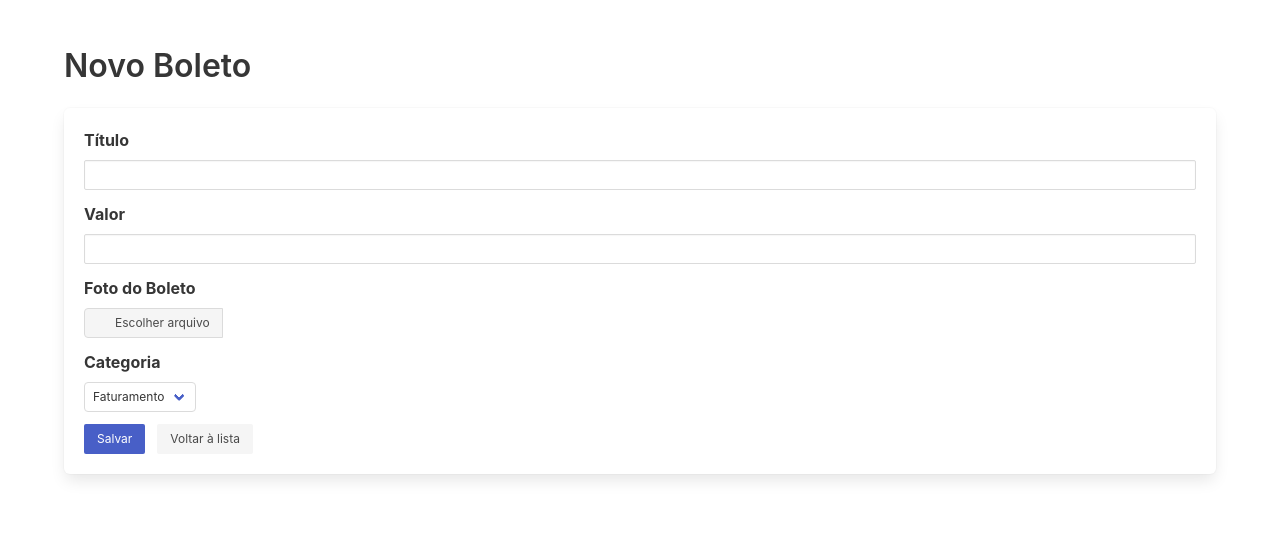
After one commit to bernardommedeiros/Gerenciador-Financeiro, a Django app: page /balancete/1/boletos/novo/ in a window 1280 px wide. The commit adds this page. Shown: the top 537 px of the page. Run offline with Django 5.2, Linux system fonts and the light colour scheme; the visitor is signed in with stand-in values (Sample User, id 1); some libraries are stand-ins or nearby versions.

Commit message:
feat: criação e listagem de boletos - calculo de saldo de cada balancete.

```diff
--- /dev/null
+++ b/src/finances/personal_finance/templates/personal_finance/criar_boletos.html
@@ -0,0 +1,73 @@
+{% extends 'personal_finance/base.html' %} {% block title %}Criar Boleto{% endblock %}
+
+{% block content %}
+<section class="section">
+  <div class="container">
+    <h2 class="title is-3">Novo Boleto</h2>
+
+    <form class="box" method="post" enctype="multipart/form-data">
+      {% csrf_token %}
+
+      <div class="field">
+        <label class="label">Título</label>
+        <div class="control">
+          <input class="input is-small" type="text" name="title" required />
+        </div>
+      </div>
+
+      <div class="field">
+        <label class="label">Valor</label>
+        <div class="control">
+          <input
+            class="input is-small"
+            type="number"
+            step="0.01"
+            name="value"
+            required
+          />
+        </div>
+      </div>
+
+      <div class="field">
+        <label class="label">Foto do Boleto</label>
+        <div class="file has-name is-small">
+          <label class="file-label">
+            <input class="file-input" type="file" name="boleto_img" />
+            <span class="file-cta">
+              <span class="file-icon">
+                <i class="fas fa-upload"></i>
+              </span>
+              <span class="file-label">Escolher arquivo</span>
+            </span>
+          </label>
+        </div>
+      </div>
+
+      <div class="field">
+        <label class="label">Categoria</label>
+        <div class="control">
+          <div class="select is-small">
+            <select name="category">
+              <option value="Faturamento">Faturamento</option>
+              <option value="Despesa">Despesa</option>
+            </select>
+          </div>
+        </div>
+      </div>
+
+      <div class="field is-grouped">
+        <div class="control">
+          <button class="button is-link is-small" type="submit"> Salvar </button>
+        </div>
+        <div class="control">
+          <a
+            class="button is-light is-small"
+            href="{% url 'boleto_listar' balancete_id %}">
+            Voltar à lista
+            </a>
+        </div>
+      </div>
+    </form>
+  </div>
+</section>
+{% endblock content %}
--- a/src/finances/personal_finance/templates/personal_finance/listar_balancetes.html
+++ b/src/finances/personal_finance/templates/personal_finance/listar_balancetes.html
@@ -3,7 +3,7 @@
 
 <section class="section">
   <div class="container">
-    <h1 class="title is-2 has-text-centered">Gerenciador Financeiro</h1>
+    <h1 class="title is-2 has-text-centered has-text-weight-semibold">Gerenciador Financeiro</h1>
 
     {% if user.is_authenticated %}
   <p class="mt-4 ml-4 is-size-6 has-text-weight-medium has-text-centered">
@@ -27,6 +27,7 @@
       <div class="columns is-multiline">
         {% for item in balancetes %}
           <div class="column is-4">
+            <a href="{% url 'boleto_listar' item.id %}">
               <div class="card has-shadow">
                 <div class="card-content">
                   <p class="title is-4 has-text-link">{{ item.title }}</p>
--- a/src/finances/personal_finance/urls.py
+++ b/src/finances/personal_finance/urls.py
@@ -2,6 +2,7 @@ from django.urls import path
 from django.contrib.auth import views as auth_views
 from .views.auth import register_view, login_view
 from .views.balancete import BalanceteListView, BalanceteCreateView
+from .views.boleto import BoletoListView, BoletoCreateView
 
 
 urlpatterns = [
@@ -10,4 +11,6 @@ urlpatterns = [
 
     path('balancetes/novo/', BalanceteCreateView.as_view(), name='balancete_criar'),
     path('', BalanceteListView.as_view(), name='listar_balancetes'),
+    path('balancete/<int:balancete_id>/boletos/', BoletoListView.as_view(), name='boleto_listar'),
+    path('balancete/<int:balancete_id>/boletos/novo/', BoletoCreateView.as_view(), name='boleto_criar')
 ]
--- /dev/null
+++ b/src/finances/personal_finance/views/boleto.py
@@ -0,0 +1,40 @@
+from django.views import View
+from django.views.generic import ListView
+from django.shortcuts import render, redirect, get_object_or_404
+from ..services import boleto as service
+from ..models.balancete import Balancete
+from django.http import Http404
+from django.contrib.auth.mixins import LoginRequiredMixin
+
+class BoletoCreateView(LoginRequiredMixin, View):
+    def get(self, request, balancete_id):
+        return render(request, 'personal_finance/criar_boletos.html', {
+            'balancete_id': balancete_id
+        })
+
+    def post(self, request, balancete_id):
+        boleto = service.criar_boleto(request.POST, request.FILES, balancete_id=balancete_id)
+        return redirect('boleto_listar', balancete_id=balancete_id)
+
+
+class BoletoListView(LoginRequiredMixin, ListView):
+    template_name = 'personal_finance/listar_boletos.html'
+    context_object_name = 'boletos'
+
+    def get(self, request, *args, **kwargs):
+        balancete_id = kwargs.get('balancete_id')
+        if not balancete_id:
+            raise Http404("Balancete não especificado.")
+
+        balancete = get_object_or_404(Balancete, id=balancete_id)
+
+        boletos = service.listar_boletos(balancete_id=balancete_id)
+        dados = service.calcular_saldo(balancete_id=balancete_id)
+
+        return render(request, self.template_name, {
+            'boletos': boletos,
+            'saldo': dados['saldo'],
+            'faturamento': dados['faturamento'],
+            'despesa': dados['despesa'],
+            'balancete': balancete,
+        })
```
Also changed, not shown: src/finances/personal_finance/services/boleto.py (added, +34 -0 lines), src/finances/personal_finance/templates/personal_finance/listar_boletos.html (added, +60 -0 lines), src/finances/personal_finance/migrations/0002_balancete_boleto.py (deleted).
